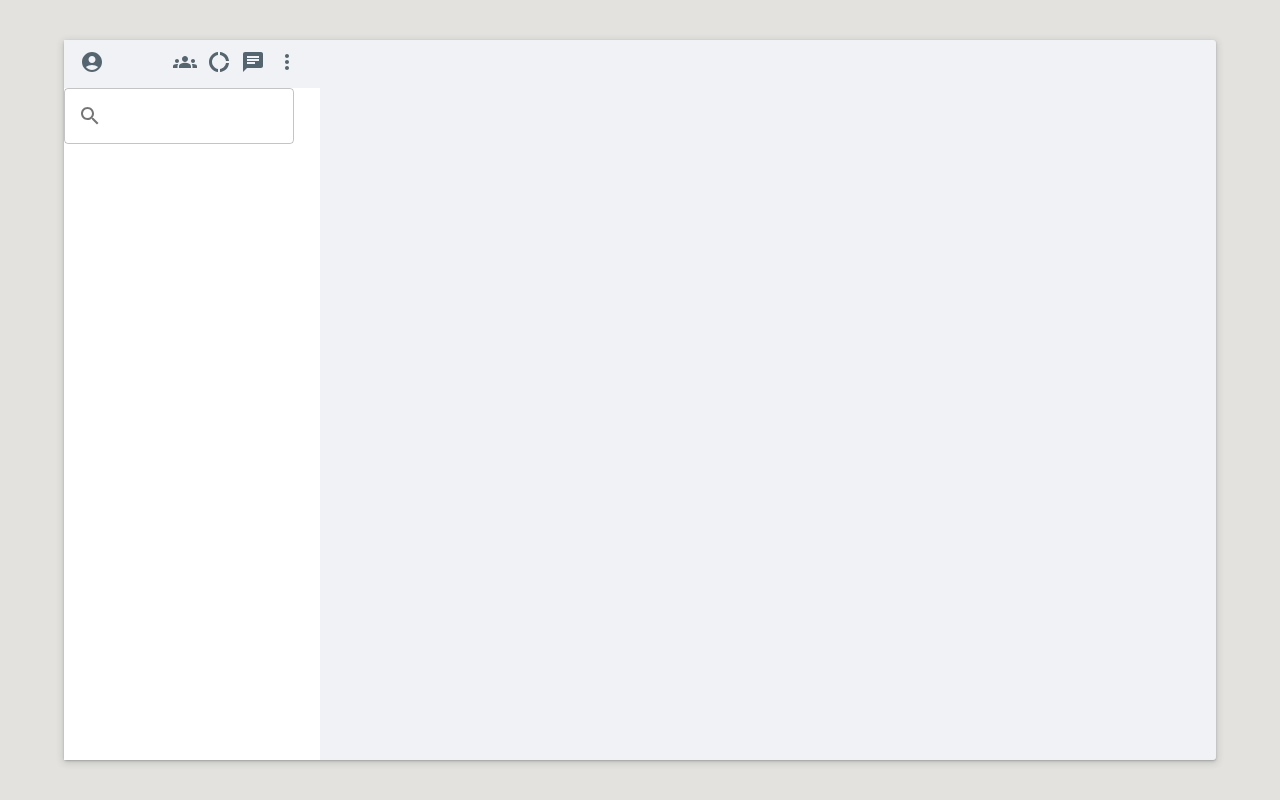
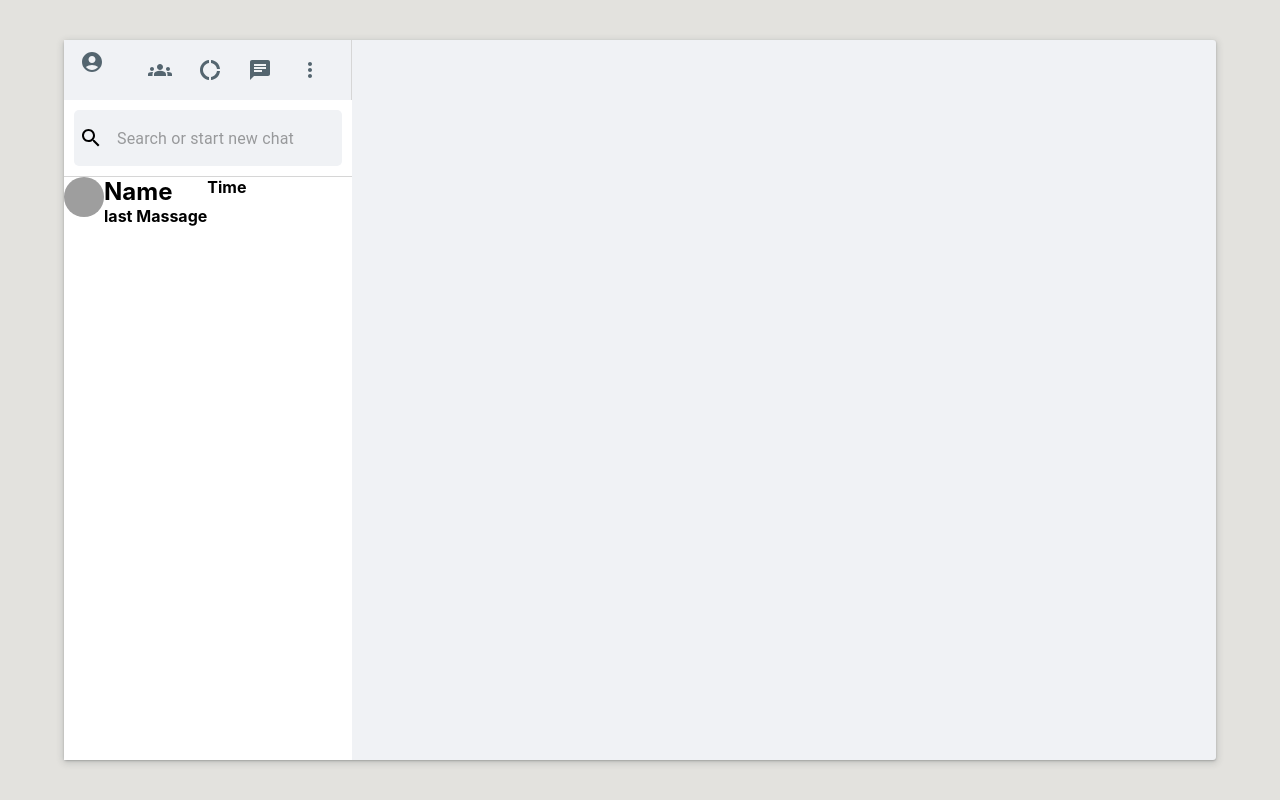
Before and after one commit to RHShoumik/whatsapp-clone, a React (Create React App) app: page / in a window 1280 px wide. Built offline with nearby package versions, Linux system fonts and the light colour scheme; grey boxes are pictures that could not be loaded; the HTML template or start-up script is replaced by a standard one.

Commit message:
Last Sidebar chat

```diff
--- /dev/null
+++ b/src/chats/SidebaeChat.scss
@@ -0,0 +1,6 @@
+@import "../../variables.scss";
+
+.SidebarChat{
+    padding: 10px;
+
+}
--- /dev/null
+++ b/src/chats/SidebarChat.js
@@ -0,0 +1,18 @@
+import { Avatar, Stack } from "@mui/material"
+import { Box } from "@mui/system"
+import React from "react"
+
+const SidebarChat = () => {
+  return (
+    <Stack className="SidebarChat" direction="row" >
+        <Avatar  src="https://www.google.com/url?sa=i&url=https%3A%2F%2Fwww.pngitem.com%2Fmiddle%2FhhmRJo_profile-icon-png-image-free-download-searchpng-employee%2F&psig=AOvVaw1IJfUBv5D0kq_7YggotfdV&ust=1679943425502000&source=images&cd=vfe&ved=0CBAQjRxqFwoTCNC44J2j-v0CFQAAAAAdAAAAABAE" />
+        <Box>
+            <h2>Name</h2>
+            <h4>last Massage</h4>
+        </Box>
+        <h4>Time</h4>
+    </Stack>
+  )
+}
+
+export default SidebarChat
--- a/src/layout/sidebar/Sidebar.js
+++ b/src/layout/sidebar/Sidebar.js
@@ -8,7 +8,8 @@ import MoreVertIcon from '@mui/icons-material/MoreVert';
 import SearchIcon from '@mui/icons-material/Search';
 
 import "./Sidebar.scss"
-import { Input, InputAdornment, TextField } from "@mui/material";
+import { IconButton, Input, InputAdornment, TextField } from "@mui/material";
+import SidebarChat from "../../chats/SidebarChat";
 
 const Sidebar = () => {
   return (
@@ -18,26 +19,33 @@ const Sidebar = () => {
           <AccountCircleIcon className="icon" />
         </div>
         <div className="Sidebar--header--right">
-          <GroupsIcon className="Sidebar--header--right--items icon"/>
-          <DonutLargeIcon className="Sidebar--header--right--items icon" />
-          <ChatIcon className="Sidebar--header--right--items icon" />
-          <MoreVertIcon className="Sidebar--header--right--items icon" />
+          <IconButton>
+            <GroupsIcon className="Sidebar--header--right--items icon" />
+          </IconButton>
+          <IconButton>
+            <DonutLargeIcon className="Sidebar--header--right--items icon" />
+          </IconButton>
+          <IconButton>
+            <ChatIcon className="Sidebar--header--right--items icon" />
+          </IconButton>
+          <IconButton>
+            <MoreVertIcon className="Sidebar--header--right--items icon" />
+          </IconButton>
         </div>
       </div>
       <div className="Sidebar--search">
         <div className="Sidebar--search--search-box">
+          <SearchIcon alignItems="center" />
           <TextField
-            sx={{width:"18vw", height:"48px" }}
-            InputProps={{
-              startAdornment: <InputAdornment position="start"><SearchIcon /></InputAdornment>,
-            }}
+            fullWidth
+            placeholder="Search or start new chat"
+            sx={{"& fieldset": { border: 'none' } }}
           />
         </div>
         <div className="Sidebar--search--icon"></div>
-
       </div>
       <div className="Sidebar--chats">
-
+        <SidebarChat />
       </div>
     </div>
   )
--- a/src/layout/sidebar/Sidebar.scss
+++ b/src/layout/sidebar/Sidebar.scss
@@ -1,33 +1,41 @@
  @import "../../variables.scss";
 
-.Sidebar{
+ .Sidebar {
 
      background-color: #fff;
-    width: 20vw;
+     flex: 0.25;
 
-    &--header{
+     &--header {
 
          display: flex;
          justify-content: space-between;
          padding: 10px 16px;
          background-color: $primary-color;
+         border-right: 0.5px solid $border-color;
 
 
-        &--left{
+         &--left {}
 
-        }
-        &--right{
-            &--items{
+         &--right {
+             &--items {
                  padding-inline: 5px;
              }
          }
      }
-    &--search{
-        &--search-box{
 
+     &--search {
+         border-bottom: .5px solid $border-color;
+
+         &--search-box {
+            margin: 10px;
+            background-color: $primary-color;
+             border-radius: 5px;
+             display: flex;
+             flex-direction: row;
+             align-items: center;
+             padding-inline: 5px;
          }
-        &--icon{
 
+         &--icon {}
      }
  }
-}
--- a/src/variables.scss
+++ b/src/variables.scss
@@ -1,2 +1,3 @@
 $icon-color : #54656F;
 $primary-color: #F0F2F5;
+$border-color: rgb(214, 214, 214)
```
Lines whose indentation alone changed are shown as unchanged.
